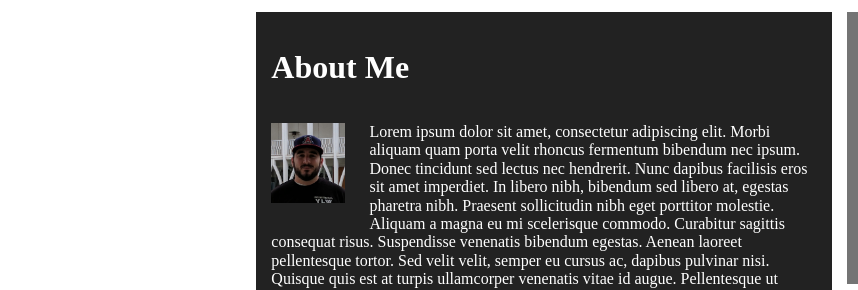
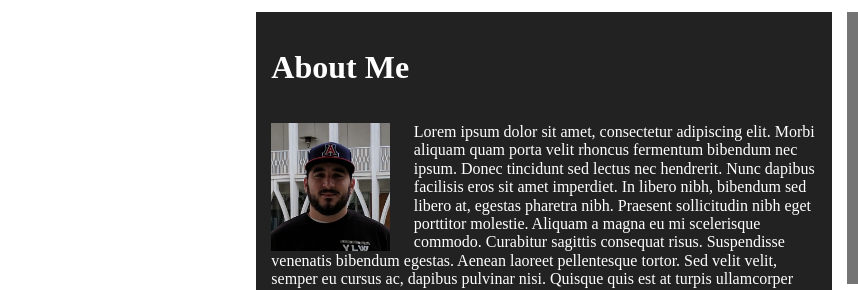
Before and after one commit to anthonyrivas/float-demo, a plain HTML site: page index.html in a window 1280 px wide. Shown: the part 83-373 px from the top of the page, 0-858 px from the left. Drawn offline with Linux system fonts and the light colour scheme.

Commit message:
Updating headshot size

```diff
--- a/assets/css/style.css
+++ b/assets/css/style.css
@@ -62,8 +62,8 @@
 }
 /* Sets a max width and a bit of area around our headshot element. */
 .headshot{
-    max-height: 5em;
-    margin: 0 1.5em 1em 0;
+    max-height: 8em;
+    margin: 0 1.5em 0 0;
 }
 
 /* Container for our right side content. Notice that if you adjust width without considering padding our elements won't properly fit side by side. */
```
